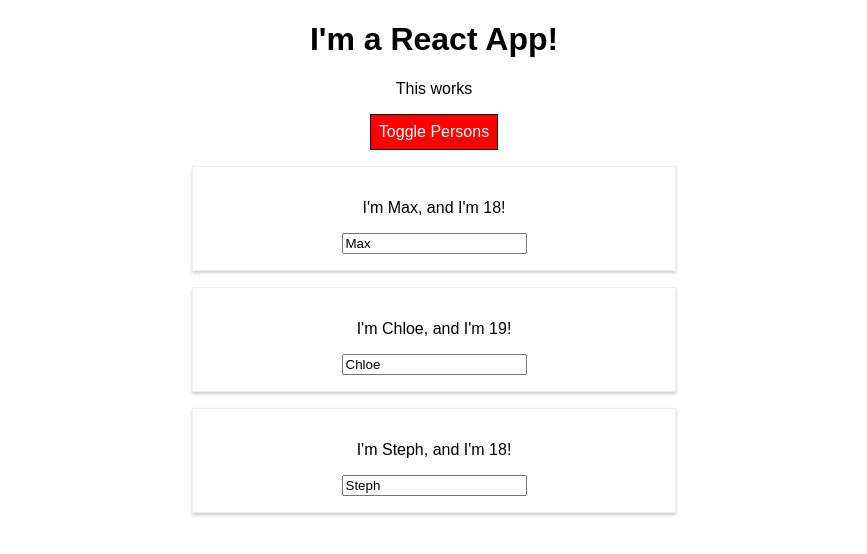
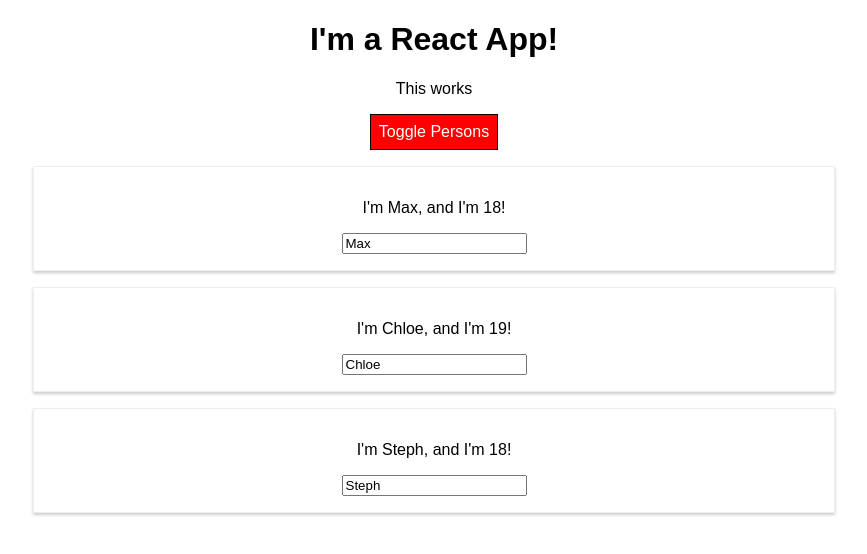
Before and after one commit to rudha/react-guide, a React (Create React App) app: page / in a window 1280 px wide. Both pictures are taken after a click on the button "Toggle Persons". Shown: the top 554 px of the page, without its empty margins (206-1073 px from the left). Built offline with nearby package versions, Linux system fonts and the light colour scheme.

Commit message:
No Radium prep for CSS modules.

```diff
--- a/package.json
+++ b/package.json
@@ -3,7 +3,6 @@
   "version": "0.1.0",
   "private": true,
   "dependencies": {
-    "radium": "^0.22.1",
     "react": "^16.2.0",
     "react-dom": "^16.2.0",
     "react-scripts": "1.1.1"
--- a/src/App.js
+++ b/src/App.js
@@ -1,7 +1,6 @@
 import React, { Component } from 'react';
 import './App.css';
 import Person from './Person/Person';
-import Radium, {StyleRoot} from 'radium';
 
 class App extends Component {
   state = {
@@ -50,10 +49,6 @@ class App extends Component {
       border: '1px solid black',
       padding: '8px',
       cursor: 'pointer',
-      ':hover': {
-        backgroundColor: 'lightgreen',
-        color: 'black'
-      }
     };
 
     let persons = null;
@@ -73,10 +68,6 @@ class App extends Component {
       );
 
       styleButton.backgroundColor = 'red';
-      styleButton[':hover'] = {
-        backgroundColor: 'salmon',
-        color: 'black'
-      }
     }
 
     const classes = [];
@@ -88,7 +79,6 @@ class App extends Component {
     }
 
     return (
-      <StyleRoot>
       <div className="App">
         <h1>I'm a React App!</h1>
         <p className={classes.join(' ')} >This works</p>
@@ -98,9 +88,8 @@ class App extends Component {
         </button>
         {persons}
       </div>
-      </StyleRoot>
     );
   }
 }
 
-export default Radium(App);
+export default App;
--- a/src/Person/Person.js
+++ b/src/Person/Person.js
@@ -1,16 +1,9 @@
 import React from 'react';
 import './Person.css'
-import Radium from 'radium';
 
 const person = (props) => {
-	const style = {
-		'@media (min-width: 500px)': {
-				width: '450px'
-		}
-	};
-
 	return (
-		<div className='Person' style={style}>
+		<div className='Person'>
 			<p onClick={props.click}>I'm {props.name}, and I'm {props.age}!</p>
 			<p>{props.children}</p>
 			<input type="text" onChange={props.changed} value={props.name} />
@@ -18,4 +11,4 @@ const person = (props) => {
 	)
 };
 
-export default Radium(person);
+export default person;
```
Lines whose indentation alone changed are shown as unchanged.
